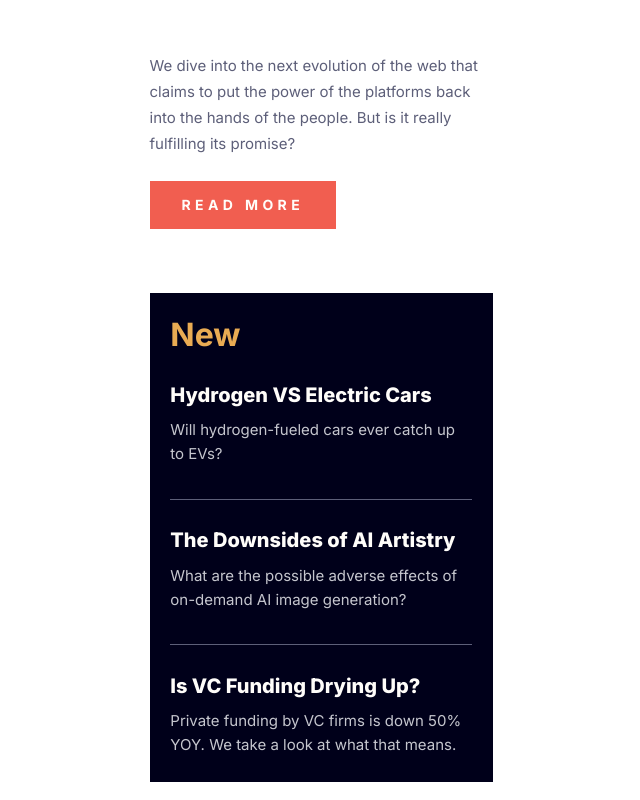
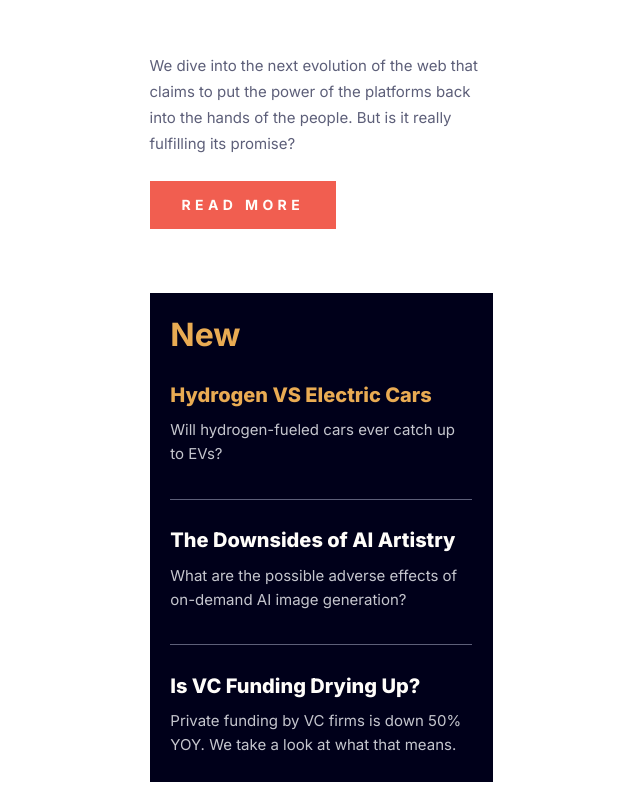
Before and after one commit to phoobynet/fm-news-homepage, a Next.js app: page / in a window 1280 px wide. In both pictures the pointer is over the element "Hydrogen VS Electric Cars". Shown: the part 495-1295 px from the top of the page, without its empty margins (319-959 px from the left). Built offline with nearby package versions, Linux system fonts and the light colour scheme.

Commit message:
Active hover changes

```diff
--- a/components/NewArticles.module.scss
+++ b/components/NewArticles.module.scss
@@ -44,7 +44,13 @@
         line-height: 24px;
         letter-spacing: 0;
         padding-bottom: 0.7rem;
+        cursor: pointer;
+
+        &:hover {
+          color: var(--color-primary-soft-orange);
+        }
       }
+
       .summary {
         font-size: 15px;
         font-weight: 400;
--- a/components/PopularArticles.module.scss
+++ b/components/PopularArticles.module.scss
@@ -37,6 +37,11 @@
         font-weight: 800;
         line-height: 24px;
         letter-spacing: 0;
+        cursor: pointer;
+
+        &:hover {
+          color: var(--color-primary-soft-orange);
+        }
       }
 
       .summary {
```
